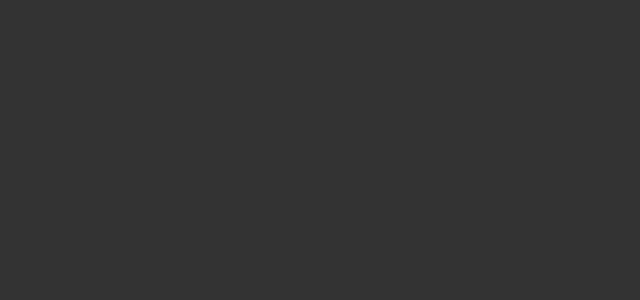
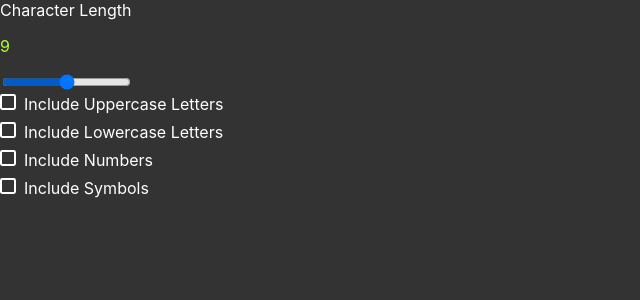
Before and after one commit to emil6957/password-generator, a React (Create React App) app: page / in a window 1280 px wide. Shown: the top 300 px of the page, without its empty margins (0-640 px from the left). Built offline with nearby package versions, Linux system fonts and the light colour scheme.

Commit message:
styled the checkbox part of GeneratorOptions

```diff
--- a/src/App.tsx
+++ b/src/App.tsx
@@ -5,6 +5,7 @@ import './App.css';
 function App() {
 	return (
 		<div className="App">
+			<PasswordGenerator />
 		</div>
 	);
 }
--- a/src/Components/GeneratorOptions/GeneratorOptions.css
+++ b/src/Components/GeneratorOptions/GeneratorOptions.css
@@ -1,3 +1,53 @@
 .generator-options {
 
 }
+
+.generator-options input[type="checkbox"] {
+    appearance: none;
+    position: relative;
+    margin: 0 .5rem 0 0;
+    width: 1rem;
+    height: 1rem;
+    border: 0.125rem solid white;
+    border-radius: .15rem;
+}
+
+.generator-options input:focus,
+.generator-options input:hover {
+    border-color: yellowgreen;
+}
+
+.generator-options input[type="checkbox"]:checked {
+    background-color: yellowgreen;
+    border-color: yellowgreen;
+}
+
+.generator-options input[type="checkbox"]:checked::before {
+    content: "";
+    position: absolute;
+    top: 50%;
+    left: 50%;
+    transform: translate(-50%, -50%);
+    width: .5rem;
+    height: .5rem;
+    background-color: black;
+    clip-path: polygon(14% 44%, 0 65%, 50% 100%, 100% 16%, 80% 0%, 43% 62%);
+}
+
+.generator-options__option {
+
+}
+
+.generator-options__checkboxes {
+    display: flex;
+    flex-direction: column;
+    gap: .5rem;
+}
+
+.generator-options__label {
+    color: white;
+}
+
+.generator-options__length-num {
+    color: greenyellow;
+}
--- a/src/Components/GeneratorOptions/GeneratorOptions.tsx
+++ b/src/Components/GeneratorOptions/GeneratorOptions.tsx
@@ -1,28 +1,31 @@
 import React from "react";
+import "./GeneratorOptions.css"
 
 function GeneratorOptions() {
     return (
         <div className="generator-options">
             <div className="generator-options__length">
                 <label htmlFor="length" className="generator-options__label">Character Length</label>
-                <p>9</p>
+                <p className="generator-options__option generator-options__length-num">9</p>
                 <input className="generator-options__input" type="range" id="length"></input>
             </div>
-            <div className="generator-options__upper-case">
+            <div className="generator-options__checkboxes">
+                <div className="generator-options__option generator-options__upper-case">
+                    <input className="generator-options__input" type="checkbox" id="upper-case"></input>
                     <label htmlFor="upper-case" className="generator-options__label">Include Uppercase Letters</label>
-                <input className="generator-options__input" type="checkbox" id="upper-case"></input>
                 </div>
-            <div className="generator-options__lower-case">
+                <div className="generator-options__option generator-options__lower-case">
+                    <input className="generator-options__input" type="checkbox" id="lower-case"></input>
                     <label htmlFor="lower-case" className="generator-options__label">Include Lowercase Letters</label>
-                <input className="generator-options__input" type="checkbox" id="lower-case"></input>
                 </div>
-            <div className="generator-options__numbers">
+                <div className="generator-options__option generator-options__numbers">
+                    <input className="generator-options__input" type="checkbox" id="numbers"></input>
                     <label htmlFor="numbers" className="generator-options__label">Include Numbers</label>
-                <input className="generator-options__input" type="checkbox" id="numbers"></input>
                 </div>
-            <div className="generator-options__symbols">
-                <label htmlFor="numbers" className="generator-options__label">Include Symbols</label>
+                <div className="generator-options__option generator-options__symbols">
                     <input className="generator-options__input" type="checkbox" id="symbols"></input>
+                    <label htmlFor="symbols" className="generator-options__label">Include Symbols</label>
+                </div>
             </div>
         </div>
     )
--- a/src/Components/PasswordGenerator/PasswordGenerator.tsx
+++ b/src/Components/PasswordGenerator/PasswordGenerator.tsx
@@ -1,8 +1,12 @@
 import React from "react";
+import GeneratorOptions from "../GeneratorOptions/GeneratorOptions";
 
 function PasswordGenerator() {
-    <div className="password-generator">
-    </div>
+    return (
+        <div className="password-generator">
+            <GeneratorOptions />
+        </div>
+    )
 };
 
 export default PasswordGenerator;
```
Lines whose indentation alone changed are shown as unchanged.
